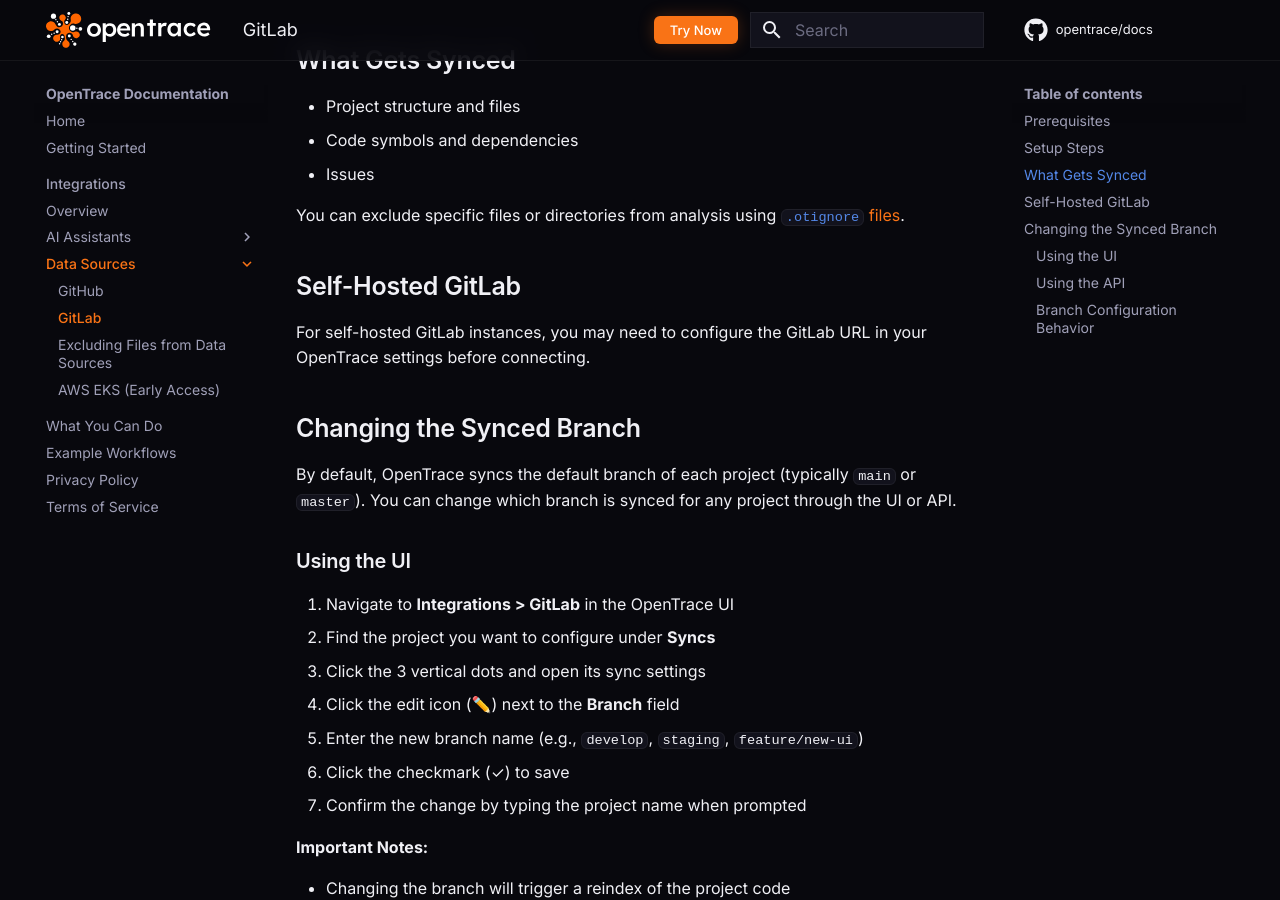
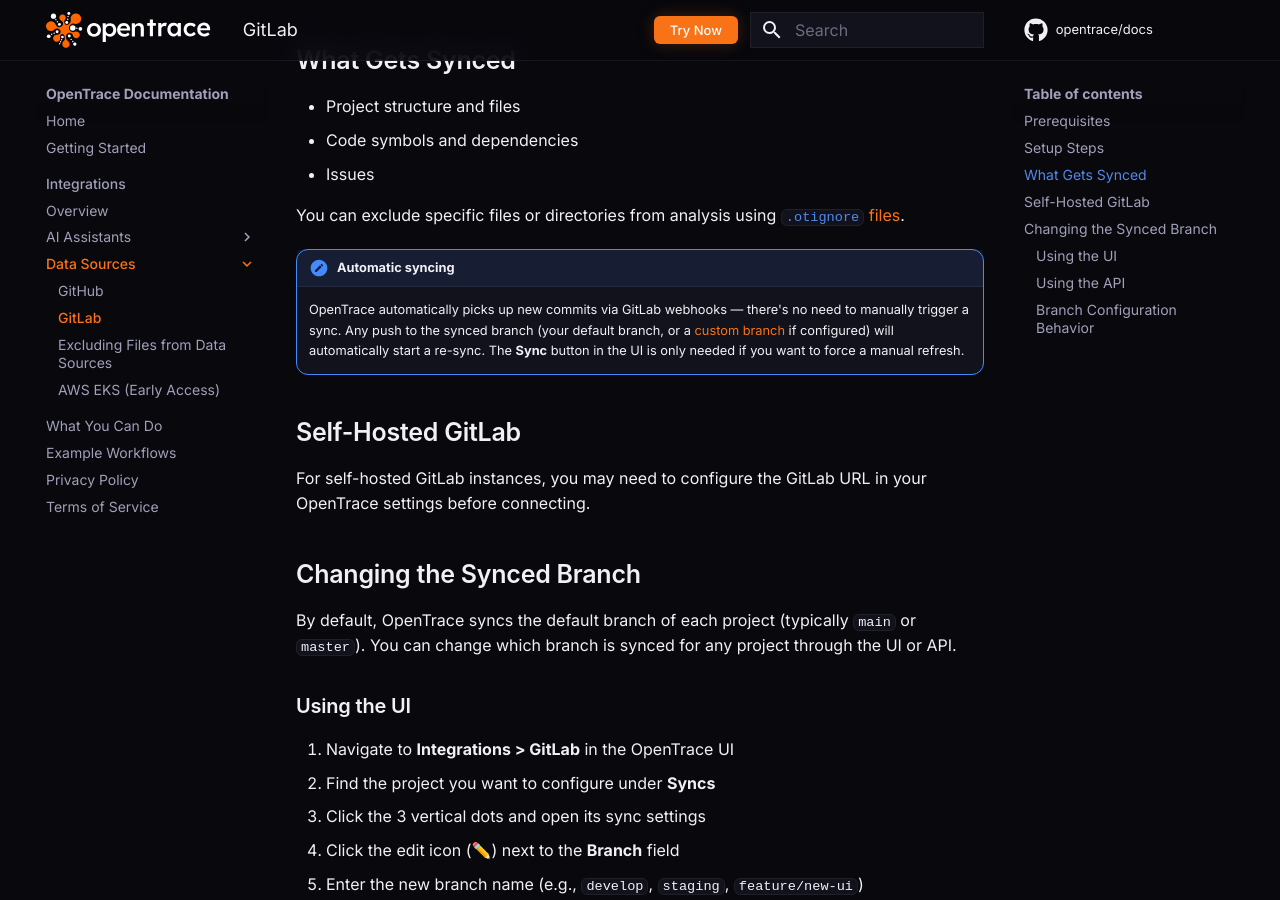
Before and after one commit to opentrace/docs, an MkDocs documentation site: the page built from docs/integrations/gitlab.md, in a window 1280 px wide and 900 px high, scrolled down 616 px. Built offline with MkDocs 1.6.1 and Material for MkDocs 9.7.7, drawn with Linux system fonts in a browser that asks for light colours; some web fonts are replaced; comment, search, counter and statistics services are not loaded.

Commit message:
chore(gitlab/hub): Clarify automatic syncing in GitHub and GitLab docs (#23)

```diff
--- a/docs/integrations/gitlab.md
+++ b/docs/integrations/gitlab.md
@@ -22,6 +22,9 @@
 - Issues
 
 You can exclude specific files or directories from analysis using [`.otignore` files](../otignore.md).
+
+!!! note "Automatic syncing"
+    OpenTrace automatically picks up new commits via GitLab webhooks — there's no need to manually trigger a sync. Any push to the synced branch (your default branch, or a [custom branch](#changing-the-synced-branch) if configured) will automatically start a re-sync. The **Sync** button in the UI is only needed if you want to force a manual refresh.
 
 ## Self-Hosted GitLab
 
```
Also changed, not shown: docs/integrations/github.md (+3 -0 lines).
